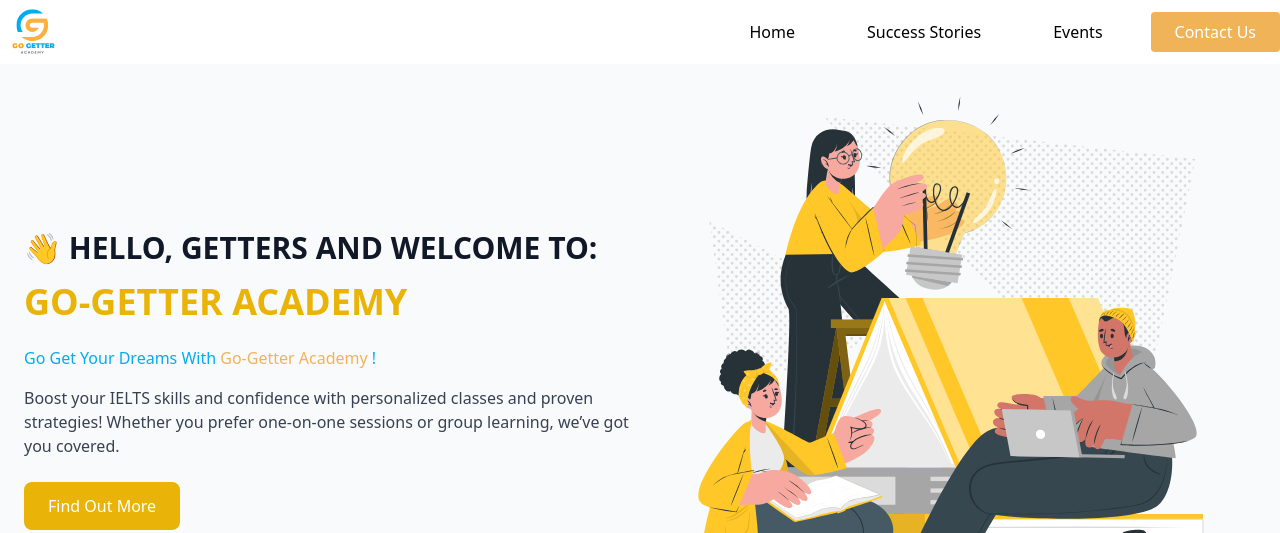
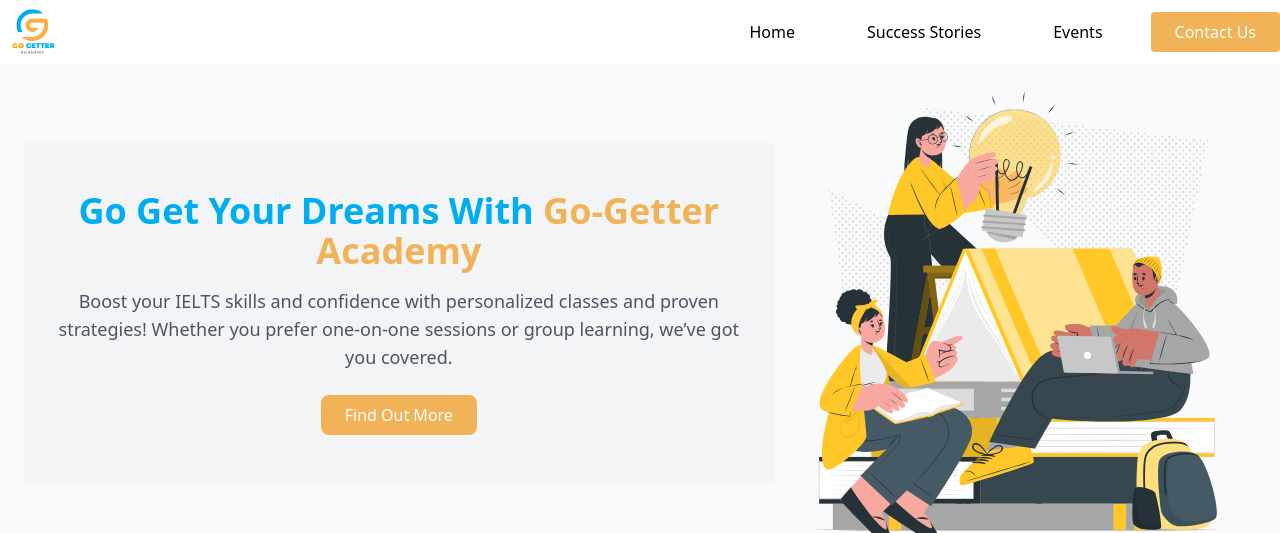
Before and after one commit to mrhasansan/go-getter, a React (Vite) app: page / in a window 1280 px wide. Shown: the top 533 px of the page. Built offline with nearby package versions, Linux system fonts and the light colour scheme.

Commit message:
change hero section

```diff
--- a/src/components/hero.tsx
+++ b/src/components/hero.tsx
@@ -4,7 +4,7 @@
   return (
     <section className="bg-gray-50 py-12 ">
       <div className="container mx-auto flex flex-col lg:flex-row items-center px-6">
-        {/* Text Content */}
+        {/* Text Content
         <div className="lg:w-1/2 text-center lg:text-left">
           <h1 className="text-3xl font-bold text-gray-900 mb-4">👋 HELLO, GETTERS AND WELCOME TO:</h1>
           <h2 className="text-4xl font-bold text-yellow-500 mb-6">GO-GETTER ACADEMY</h2>
@@ -13,7 +13,22 @@
           </p>
           <p className="text-gray-700 mb-6">Boost your IELTS skills and confidence with personalized classes and proven strategies! Whether you prefer one-on-one sessions or group learning, we’ve got you covered.</p>
           <button className="bg-yellow-500 text-white px-6 py-3 rounded-lg font-medium hover:bg-yellow-600">Find Out More</button>
-        </div>
+        </div> */}
+
+        <section className="bg-gray-100 py-12 px-6 text-center">
+          <div className="max-w-4xl mx-auto">
+            <h1 className="text-4xl font-bold text-logblue mb-4">
+              Go Get Your Dreams With <span className=" text-primary">Go-Getter Academy </span>
+            </h1>
+            <p className="text-lg text-gray-600 mb-6">Boost your IELTS skills and confidence with personalized classes and proven strategies! Whether you prefer one-on-one sessions or group learning, we’ve got you covered. </p>
+            <button className="bg-primary text-white py-2 px-6 rounded-lg hover:bg-yellow-500 transition">
+              <a href="https://www.instagram.com/gogetter_academy/" target="_blank" rel="noopener noreferrer">
+                {" "}
+                Find Out More
+              </a>
+            </button>
+          </div>
+        </section>
 
         {/* Image Content (Hidden on Small Devices) */}
         <div className="lg:w-1/2 mt-8 lg:mt-0  justify-center relative hidden lg:block">
@@ -24,20 +39,5 @@
         </div>
       </div>
     </section>
-
-    // <section className="bg-gray-100 py-12 px-6 text-center">
-    //   <div className="max-w-4xl mx-auto">
-    //     <h1 className="text-4xl font-bold text-logblue mb-4">
-    //       Go Get Your Dreams With <span className=" text-primary">Go-Getter Academy </span>
-    //     </h1>
-    //     <p className="text-lg text-gray-600 mb-6">Boost your IELTS skills and confidence with personalized classes and proven strategies! Whether you prefer one-on-one sessions or group learning, we’ve got you covered. </p>
-    //     <button className="bg-primary text-white py-2 px-6 rounded-lg hover:bg-yellow-500 transition">
-    //       <a href="https://www.instagram.com/gogetter_academy/" target="_blank" rel="noopener noreferrer">
-    //         {" "}
-    //         Find Out More
-    //       </a>
-    //     </button>
-    //   </div>
-    // </section>
   );
 }
```
